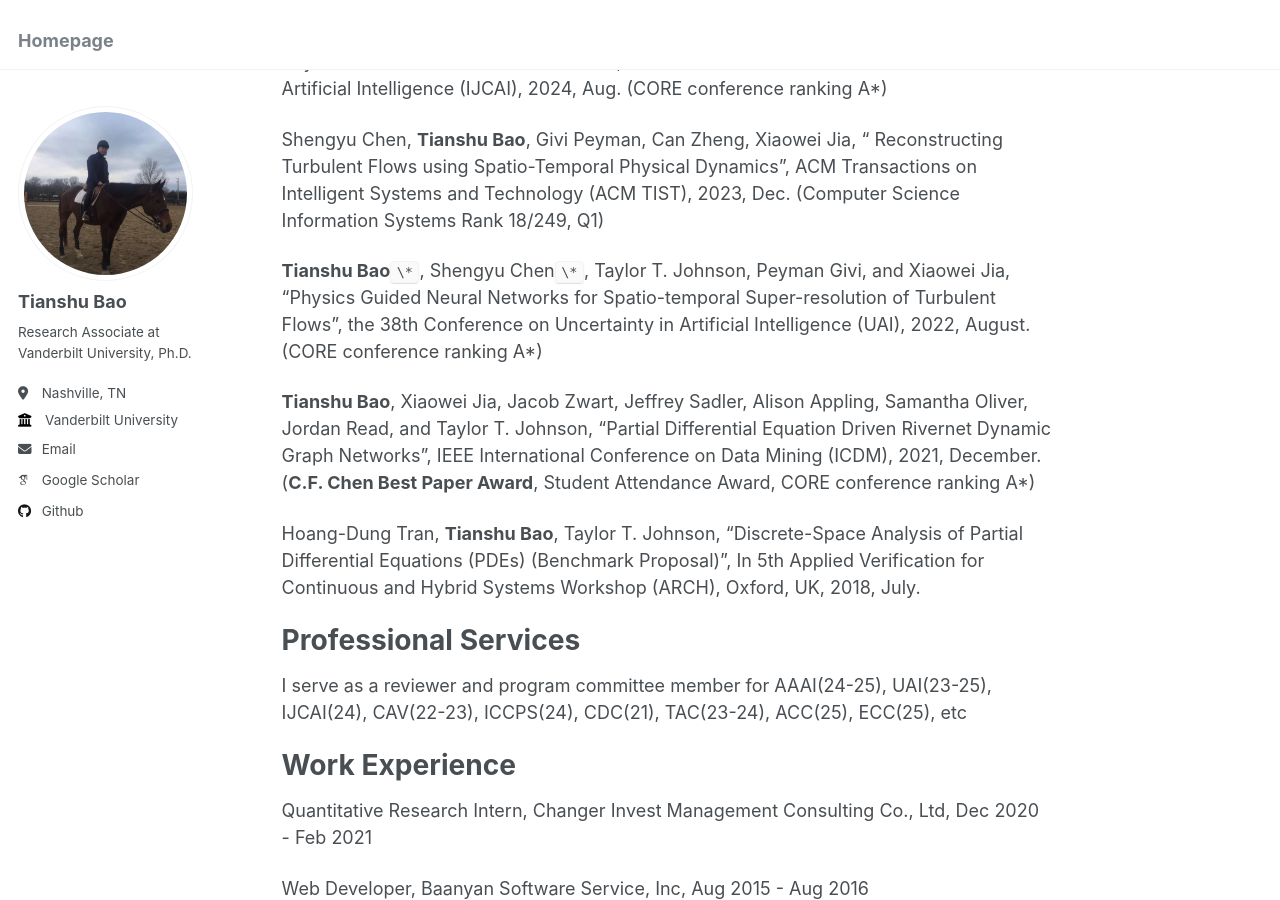
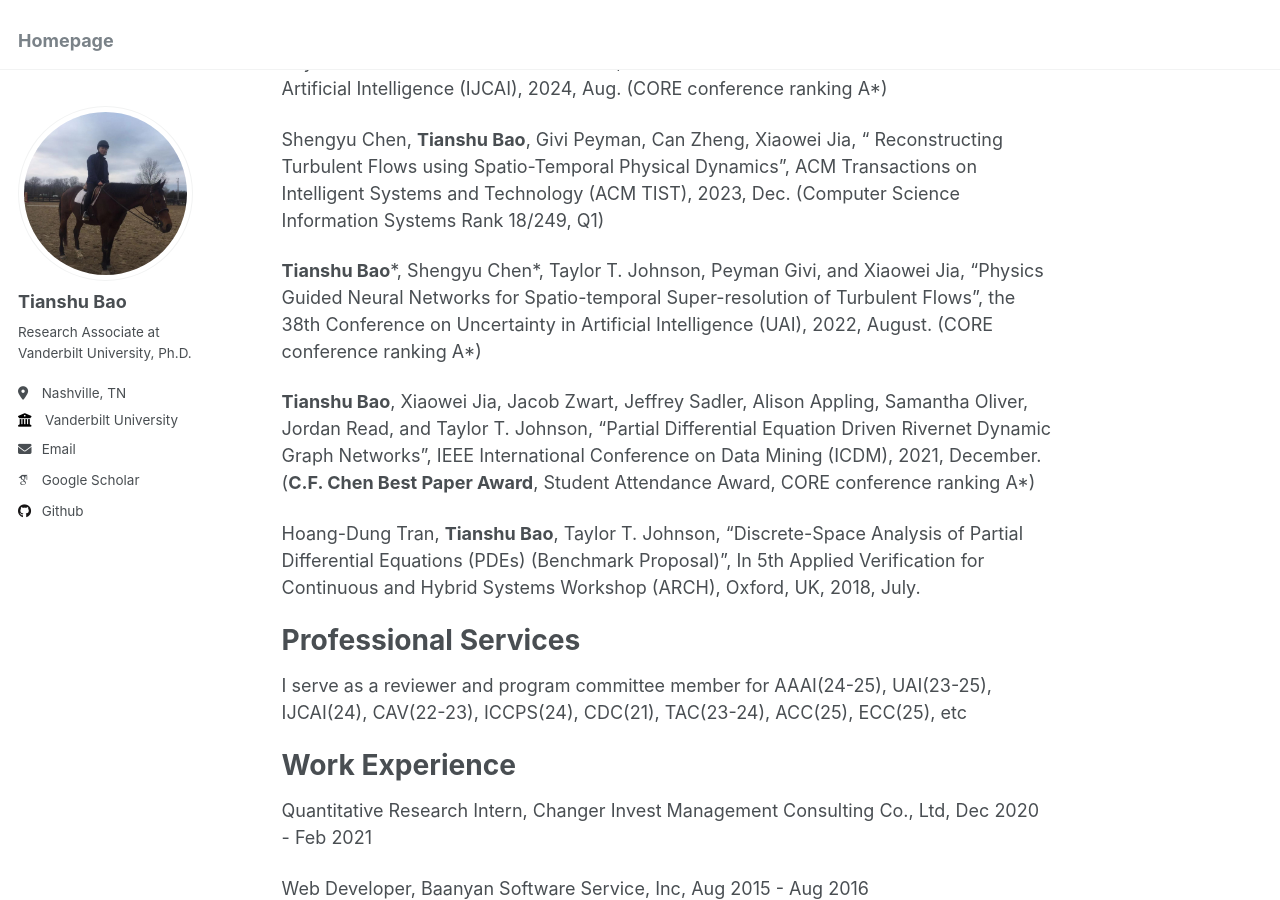
Before and after one commit to tianshubao1/tianshubao1.github.io, a Jekyll site: the page built from _pages/about.md, in a window 1280 px wide and 900 px high, scrolled down 542 px. Built offline with Jekyll 4.4.1, drawn with Linux system fonts in a browser that asks for light colours; some web fonts are replaced.

```diff
--- a/_pages/about.md
+++ b/_pages/about.md
@@ -19,7 +19,7 @@ Publications
 
 Shengyu Chen, **Tianshu Bao**, Givi Peyman, Can Zheng, Xiaowei Jia, " Reconstructing Turbulent Flows using Spatio-Temporal Physical Dynamics", ACM Transactions on Intelligent Systems and Technology (ACM TIST), 2023, Dec. (Computer Science Information Systems Rank 18/249, Q1)
 
-**Tianshu Bao**`\*`, Shengyu Chen`\*`, Taylor T. Johnson, Peyman Givi, and Xiaowei Jia, "Physics Guided Neural Networks for Spatio-temporal Super-resolution of Turbulent Flows", the 38th Conference on Uncertainty in Artificial Intelligence (UAI), 2022, August. (CORE conference ranking A*)
+**Tianshu Bao**\*, Shengyu Chen\*, Taylor T. Johnson, Peyman Givi, and Xiaowei Jia, "Physics Guided Neural Networks for Spatio-temporal Super-resolution of Turbulent Flows", the 38th Conference on Uncertainty in Artificial Intelligence (UAI), 2022, August. (CORE conference ranking A*)
 
 **Tianshu Bao**, Xiaowei Jia, Jacob Zwart, Jeffrey Sadler, Alison Appling, Samantha Oliver, Jordan Read, and Taylor T. Johnson, "Partial Differential Equation Driven Rivernet Dynamic Graph Networks", IEEE International Conference on Data Mining (ICDM), 2021, December. (**C.F. Chen Best Paper Award**, Student Attendance Award, CORE conference ranking A*)
 
```
